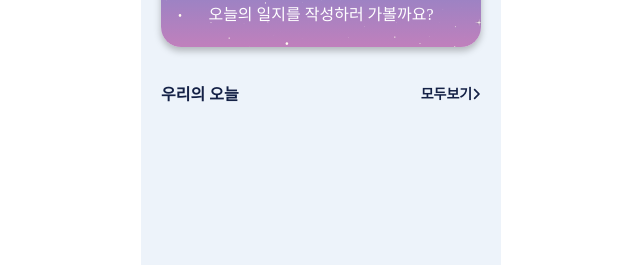
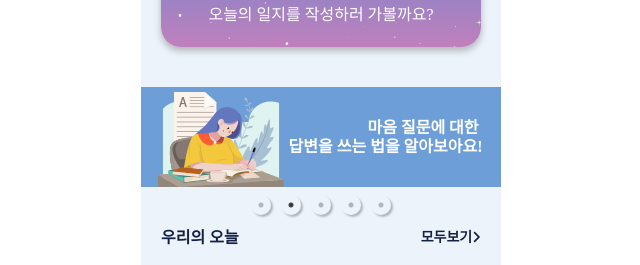
Before and after one commit to moon1324/project-oneul, a React (Create React App) app in the folder client/: page / in a window 1280 px wide. Shown: the part 279-544 px from the top of the page, without its empty margins (319-959 px from the left). Built offline with nearby package versions, Linux system fonts and the light colour scheme; a web font is replaced by a local one.

Commit message:
fix : main.js 수정 안되서 수정 후 커밋

```diff
--- a/client/src/pages/main/Main.js
+++ b/client/src/pages/main/Main.js
@@ -4,6 +4,7 @@ import { Link } from 'react-router-dom';
 import {FontAwesomeIcon} from '@fortawesome/react-fontawesome';
 import {faAngleRight, faHeartCircleCheck} from '@fortawesome/free-solid-svg-icons'
 import S from './style';
+import BannerMain from '../banner/BannerMain';
 
 
 const Main = () => {
@@ -31,7 +32,7 @@ const Main = () => {
                         </S.BoxWritingMymind>
                     </Link>
                 </S.Wrapper>
-                <Banner/>
+                <BannerMain/>
                 <S.Wrapper>
                     <S.BoxForOurToday>
                         <div className="header">
--- a/client/src/pages/main/style.js
+++ b/client/src/pages/main/style.js
@@ -58,10 +58,11 @@ const S = {}
     `
     S.IconBox = styled.div`
         text-align: right;
+
         & svg{
                 & path{
                     color : ${theme.PALETTE.white};
-                }
+                    }
             }
     `
 
```
Also changed, not shown: client/src/pages/main/dist/style.dev.js (deleted).
